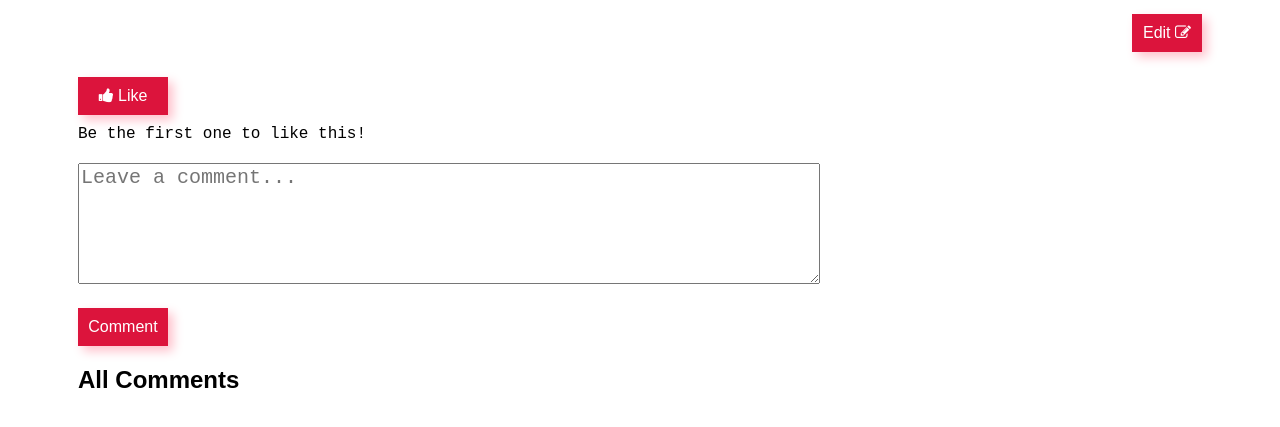
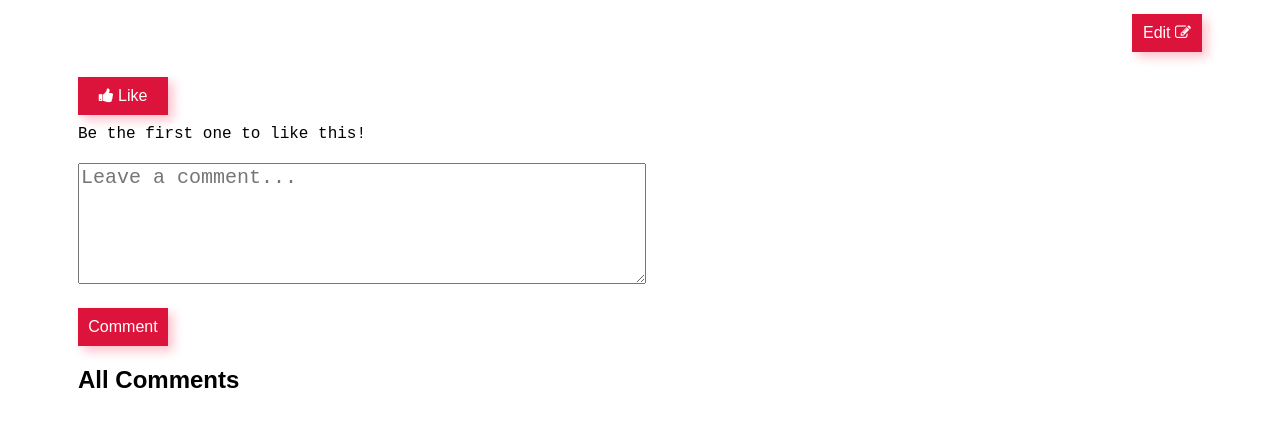
Before and after one commit to Azim6917/scribbler, a plain HTML site: page html/post.html in a window 1280 px wide. Shown: the part 97-524 px from the top of the page. Drawn offline with Linux system fonts and the light colour scheme.

Commit message:
update post.css

```diff
--- a/styles/post.css
+++ b/styles/post.css
@@ -74,6 +74,8 @@
 #comment-input{
     margin-top: 20px;
     font-size: 20px;
+    width: 50%;
+    min-width: 200px;
 }
 #comment-button{
     display: block;
```
